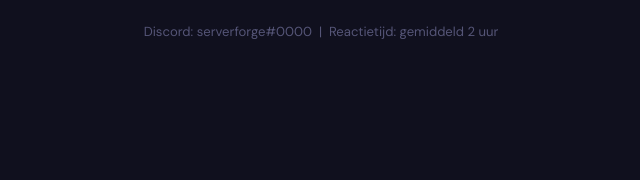
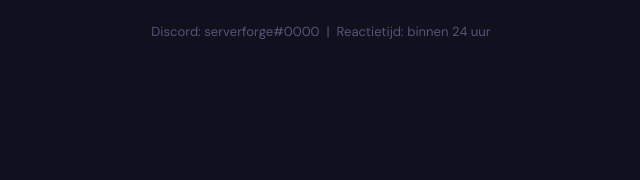
Before and after one commit to jonne-GB/serverforge, a plain HTML site: page index.html in a window 1280 px wide. Shown: the part 5003-5183 px from the top of the page, 319-959 px from the left. Drawn offline with Linux system fonts and the light colour scheme.

Commit message:
Update response time in contact information

```diff
--- a/index.html
+++ b/index.html
@@ -805,7 +805,7 @@
       <a href="#" id="discord-btn" class="btn-primary">DM op Discord →</a>
       <a href="mailto:serverforge.dc@gmail.com" class="btn-ghost">✉ Mail sturen</a>
     </div>
-    <p style="margin-top:1.5rem;font-size:0.82rem;color:#555577;">Discord: serverforge#0000 &nbsp;|&nbsp; Reactietijd: gemiddeld 2 uur</p>
+    <p style="margin-top:1.5rem;font-size:0.82rem;color:#555577;">Discord: serverforge#0000 &nbsp;|&nbsp; Reactietijd: binnen 24 uur</p>
   </div>
 </section>
 
```
